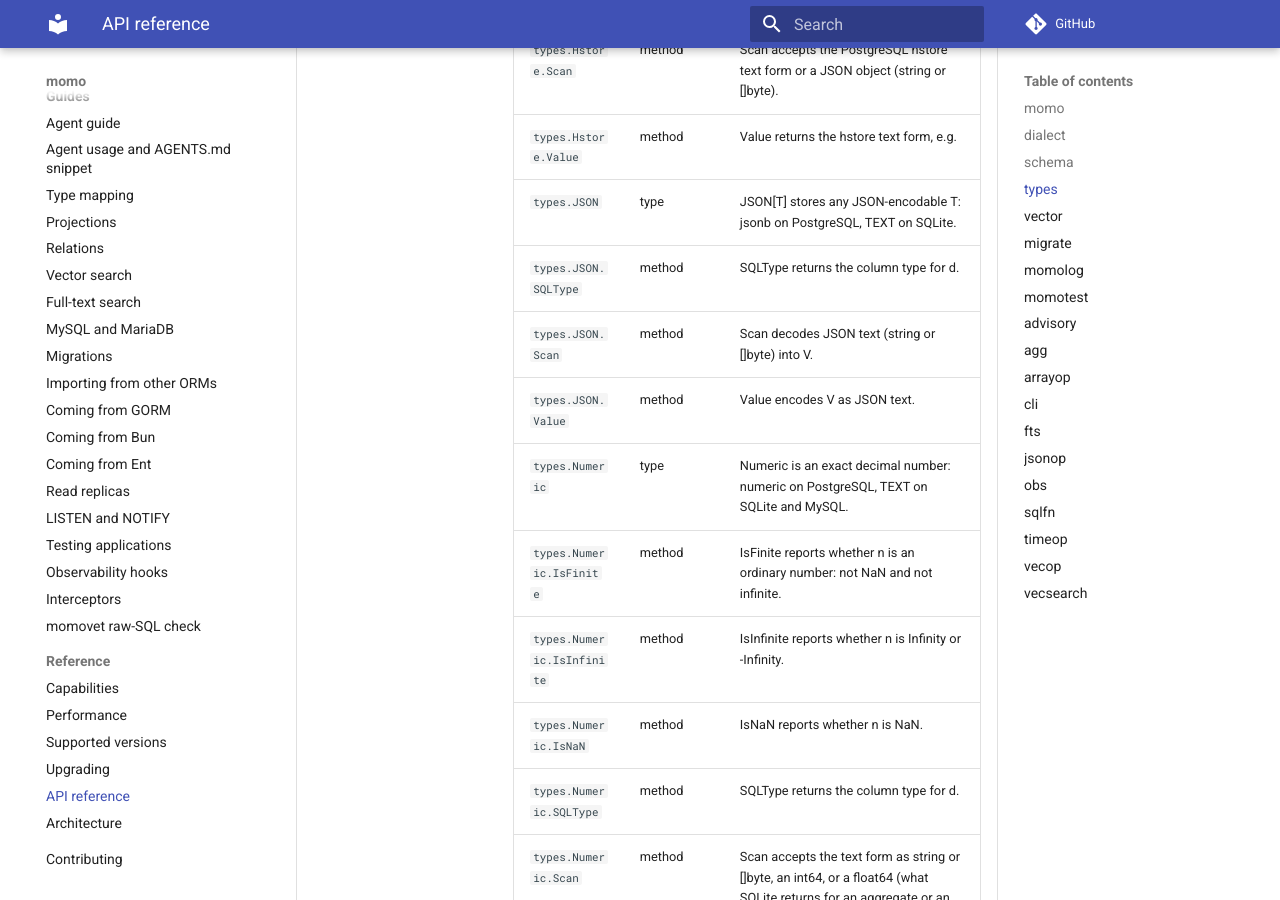
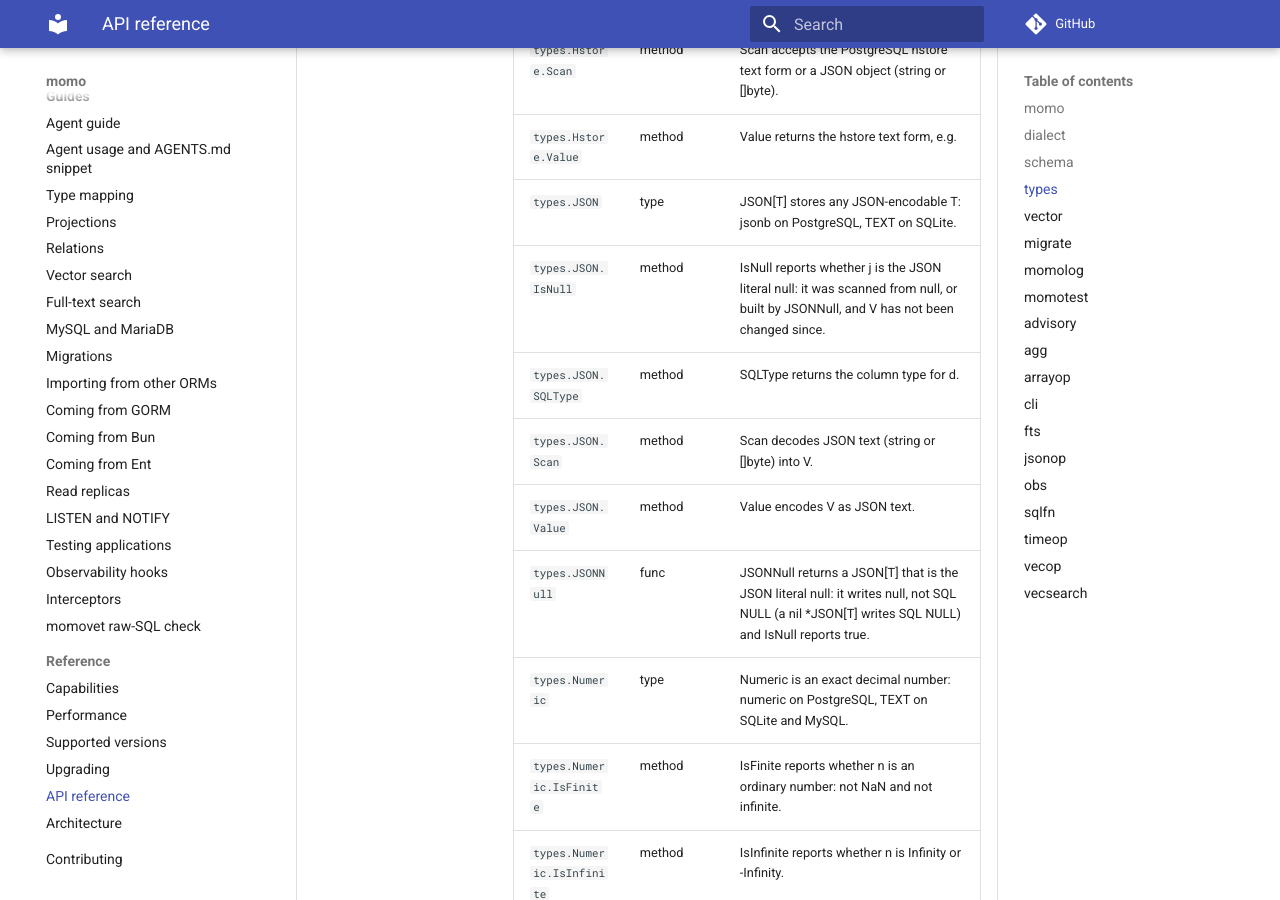
Before and after one commit to azrtydxb/momo, an MkDocs documentation site: the page built from docs/reference.md, in a window 1280 px wide and 900 px high, scrolled down 85672 px. Built offline with MkDocs 1.6.1 and Material for MkDocs 9.7.7, drawn with Linux system fonts in a browser that asks for light colours; comment, search, counter and statistics services are not loaded; the version menu is left out.

Commit message:
docs: regenerate reference for types.JSONNull and JSON.IsNull

```diff
--- a/docs/reference.md
+++ b/docs/reference.md
@@ -758,9 +758,11 @@ Import path: `github.com/azrtydxb/momo/types`
 | `types.Hstore.Scan`        | method | Scan accepts the PostgreSQL hstore text form or a JSON object (string or \[\]byte).                                                                                                           |
 | `types.Hstore.Value`       | method | Value returns the hstore text form, e.g.                                                                                                                                                      |
 | `types.JSON`               | type   | JSON\[T\] stores any JSON-encodable T: jsonb on PostgreSQL, TEXT on SQLite.                                                                                                                   |
+| `types.JSON.IsNull`        | method | IsNull reports whether j is the JSON literal null: it was scanned from null, or built by JSONNull, and V has not been changed since.                                                          |
 | `types.JSON.SQLType`       | method | SQLType returns the column type for d.                                                                                                                                                        |
 | `types.JSON.Scan`          | method | Scan decodes JSON text (string or \[\]byte) into V.                                                                                                                                           |
 | `types.JSON.Value`         | method | Value encodes V as JSON text.                                                                                                                                                                 |
+| `types.JSONNull`           | func   | JSONNull returns a JSON\[T\] that is the JSON literal null: it writes null, not SQL NULL (a nil *JSON\[T\] writes SQL NULL) and IsNull reports true.                                          |
 | `types.Numeric`            | type   | Numeric is an exact decimal number: numeric on PostgreSQL, TEXT on SQLite and MySQL.                                                                                                          |
 | `types.Numeric.IsFinite`   | method | IsFinite reports whether n is an ordinary number: not NaN and not infinite.                                                                                                                   |
 | `types.Numeric.IsInfinite` | method | IsInfinite reports whether n is Infinity or -Infinity.                                                                                                                                        |
```
